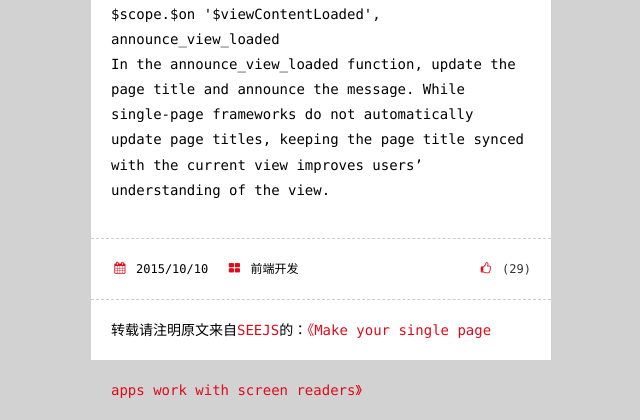
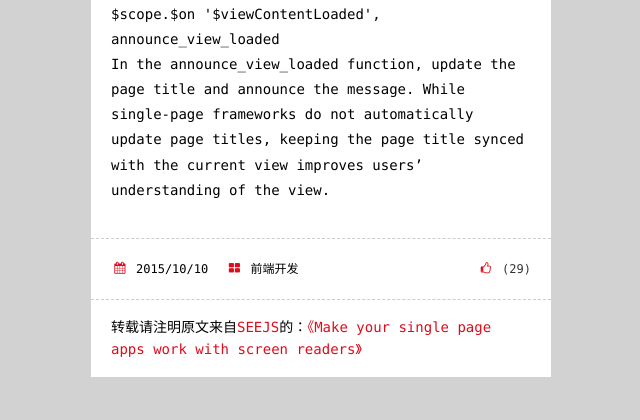
Before and after one commit to mailzwj/seejs, a PHP site: page /article.php in a window 1280 px wide. Shown: the part 1586-2006 px from the top of the page, without its empty margins (299-939 px from the left). After the commit the page ends 1963 px from the top, so only its background shows below. Run offline with PHP 8.4, Linux system fonts and the light colour scheme; some web fonts are replaced.

Commit message:
Update article.css

```diff
--- a/assets/css/article.css
+++ b/assets/css/article.css
@@ -71,9 +71,9 @@
 }
 
 .wrap .art-foot .reprint {
-    padding: 0 20px;
-    height: 60px;
-    line-height: 60px;
+    padding: 16px 20px;
+    /*height: 60px;*/
+    line-height: 1.6;
 }
 
 .wrap .art-info {
```
